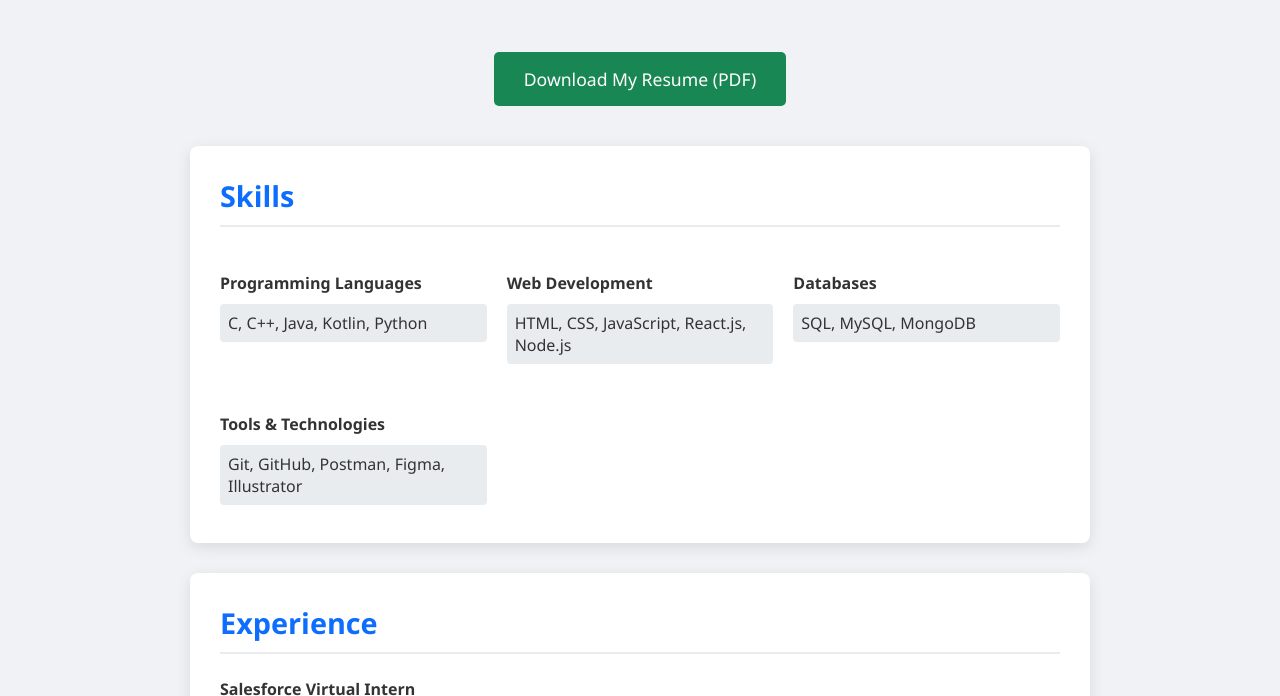
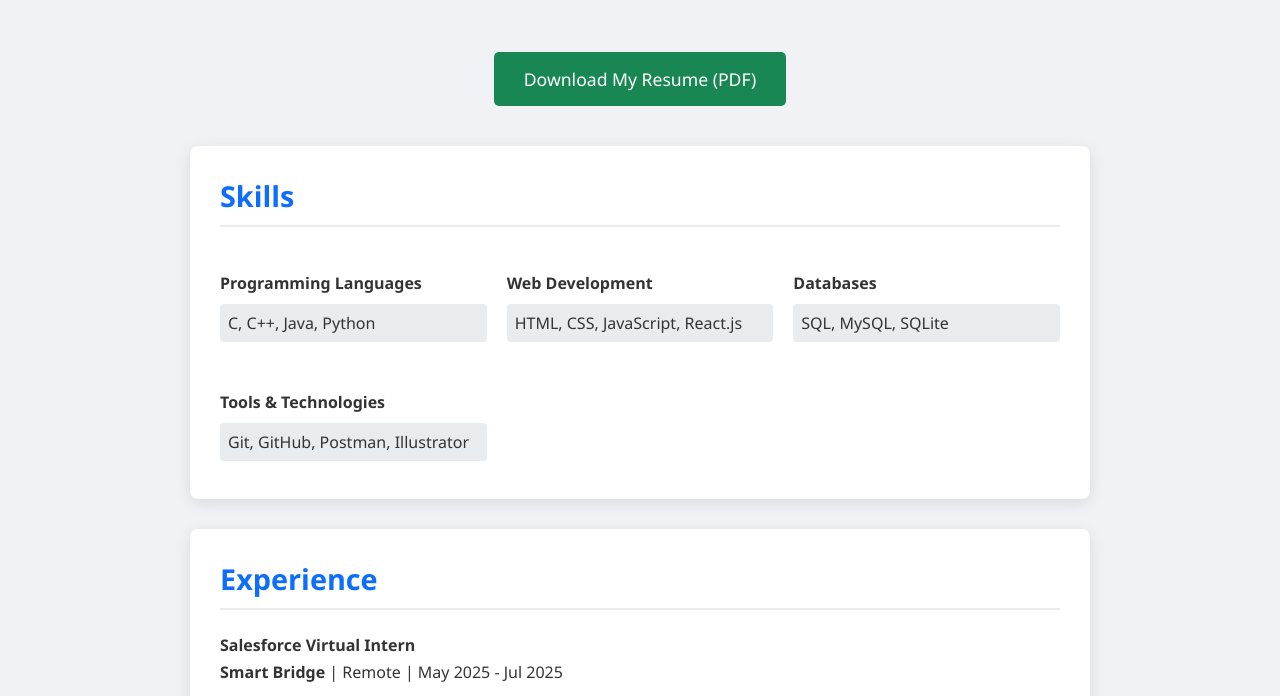
Before and after one commit to kabootar-1129/kabootar-1129.github.io, a plain HTML site: page resume.html in a window 1280 px wide. Shown: the part 70-766 px from the top of the page. Drawn offline with Linux system fonts and the light colour scheme.

Commit message:
Updated files with latest changes

```diff
--- a/resume.html
+++ b/resume.html
@@ -132,19 +132,19 @@
             <div class="skills-grid">
                 <div>
                     <h4>Programming Languages</h4>
-                    <ul><li>C, C++, Java, Kotlin, Python</li></ul>
+                    <ul><li>C, C++, Java, Python</li></ul>
                 </div>
                 <div>
                     <h4>Web Development</h4>
-                    <ul><li>HTML, CSS, JavaScript, React.js, Node.js</li></ul>
+                    <ul><li>HTML, CSS, JavaScript, React.js</li></ul>
                 </div>
                 <div>
                     <h4>Databases</h4>
-                    <ul><li>SQL, MySQL, MongoDB</li></ul>
+                    <ul><li>SQL, MySQL, SQLite</li></ul>
                 </div>
                 <div>
                     <h4>Tools & Technologies</h4>
-                    <ul><li>Git, GitHub, Postman, Figma, Illustrator</li></ul>
+                    <ul><li>Git, GitHub, Postman, Illustrator</li></ul>
                 </div>
             </div>
         </section>
```
Also changed, not shown: projects.html (+0 -9 lines).
